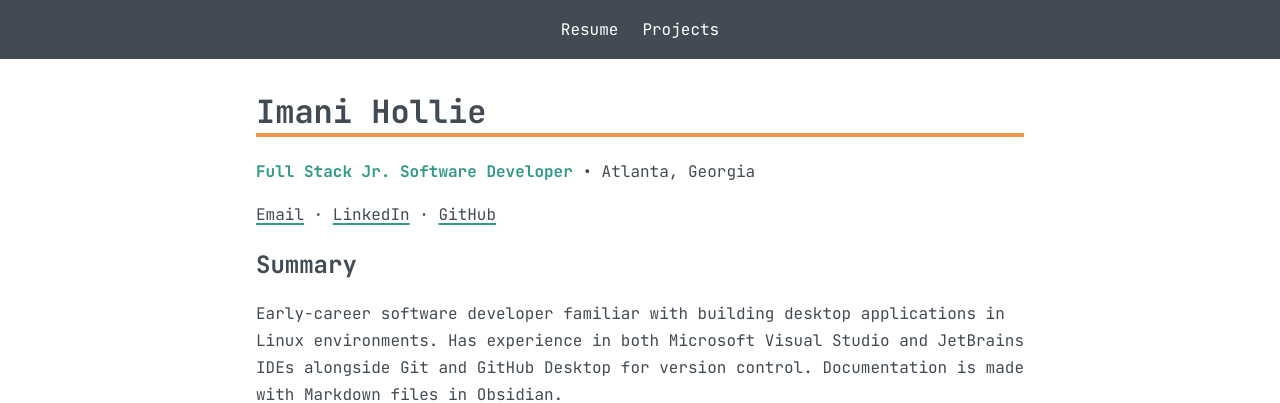
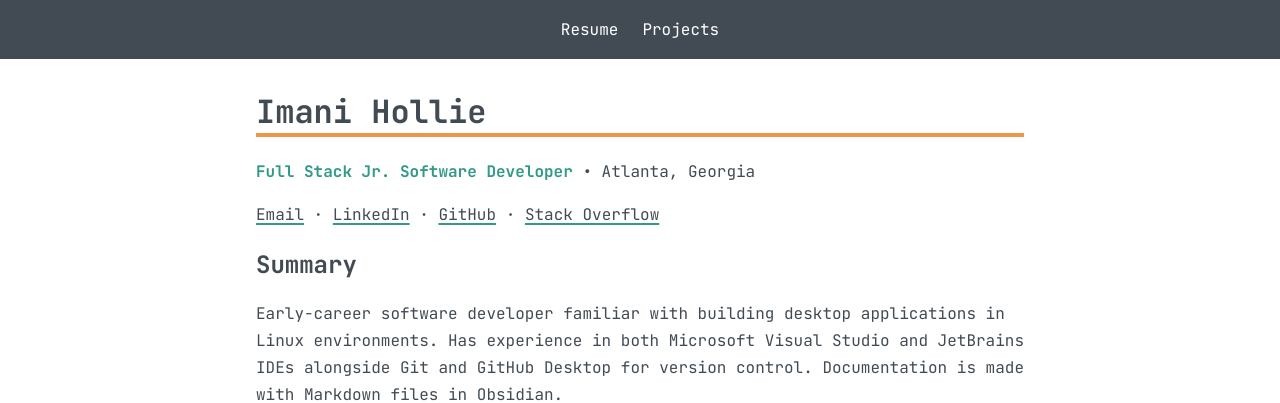
Before and after one commit to 8Bitsian/Resume, a Jekyll site: the page built from pages/index.md, in a window 1280 px wide. Shown: the top 403 px of the page. Built offline with Jekyll 4.4.1, drawn with Linux system fonts in a browser that asks for light colours.

Commit message:
Revise personal information in index.md
Updated contact information and added Stack Overflow link.

```diff
--- a/pages/index.md
+++ b/pages/index.md
@@ -7,7 +7,7 @@ permalink: /
 # Imani Hollie
 **Full Stack Jr. Software Developer** • Atlanta, Georgia
 
-[Email](mailto:you@example.com) · [LinkedIn](https://linkedin.com/in/your-profile) · [GitHub](https://github.com/your-username)
+[Email](mailto:8BitSoftware@gmail.com) · [LinkedIn](https://www.linkedin.com/in/imani-hollie/) · [GitHub](https://github.com/8Bitsian) · [Stack Overflow](https://stackoverflow.com/users/32219858/8bitsoftware)
 
 ## Summary
 Early-career software developer familiar with building desktop applications in Linux environments.
```
